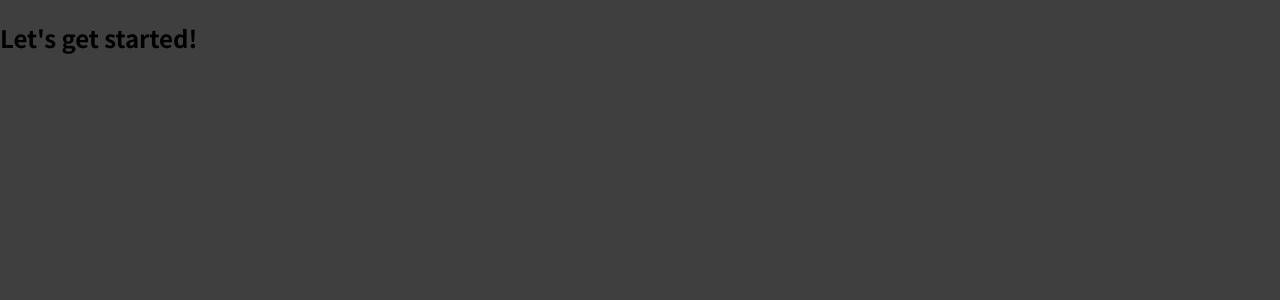
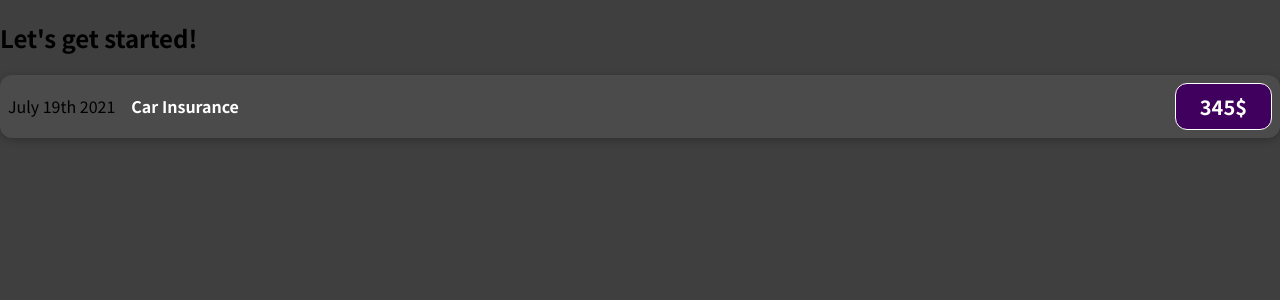
Before and after one commit to faisal-kn/content-react-app, a JavaScript app: page / in a window 1280 px wide. Shown: the top 300 px of the page. Built offline with nearby package versions, Linux system fonts and the light colour scheme.

Commit message:
Added a Expenseitem component

```diff
--- a/src/App.js
+++ b/src/App.js
@@ -1,7 +1,10 @@
+import ExpenseItem from './components/ExpenseItem';
+
 function App() {
   return (
     <div>
       <h2>Let's get started!</h2>
+      <ExpenseItem></ExpenseItem>
     </div>
   );
 }
--- /dev/null
+++ b/src/components/ExpenseItem.css
@@ -0,0 +1,56 @@
+.expense-item {
+  display: flex;
+  justify-content: space-between;
+  align-items: center;
+  box-shadow: 0 2px 8px rgba(0, 0, 0, 0.25);
+  padding: 0.5rem;
+  margin: 1rem 0;
+  border-radius: 12px;
+  background-color: #4b4b4b;
+}
+
+.expense-item__description {
+  display: flex;
+  flex-direction: column;
+  gap: 1rem;
+  align-items: flex-end;
+  flex-flow: column-reverse;
+  justify-content: flex-start;
+  flex: 1;
+}
+
+.expense-item h2 {
+  color: #3a3a3a;
+  font-size: 1rem;
+  flex: 1;
+  margin: 0 1rem;
+  color: white;
+}
+
+.expense-item__price {
+  font-size: 1rem;
+  font-weight: bold;
+  color: white;
+  background-color: #40005d;
+  border: 1px solid white;
+  padding: 0.5rem;
+  border-radius: 12px;
+}
+
+@media (min-width: 580px) {
+  .expense-item__description {
+    flex-direction: row;
+    align-items: center;
+    justify-content: flex-start;
+    flex: 1;
+  }
+
+  .expense-item__description h2 {
+    font-size: 1.25rem;
+  }
+
+  .expense-item__price {
+    font-size: 1.25rem;
+    padding: 0.5rem 1.5rem;
+  }
+}
--- /dev/null
+++ b/src/components/ExpenseItem.js
@@ -0,0 +1,13 @@
+import './ExpenseItem.css';
+
+function ExpenseItem() {
+  return (
+    <div className="expense-item">
+      <div>July 19th 2021</div>
+      <h2 className="expense-item__description">Car Insurance</h2>
+      <div className="expense-item__price">345$</div>
+    </div>
+  );
+}
+
+export default ExpenseItem;
--- a/src/index.js
+++ b/src/index.js
@@ -1,5 +1,5 @@
 import ReactDOM from 'react-dom';
-
+//this is the first file that is runned
 import './index.css';
 import App from './App';
 
```
Also changed, not shown: 1 other file (tests, documents, lock files or other folders).
